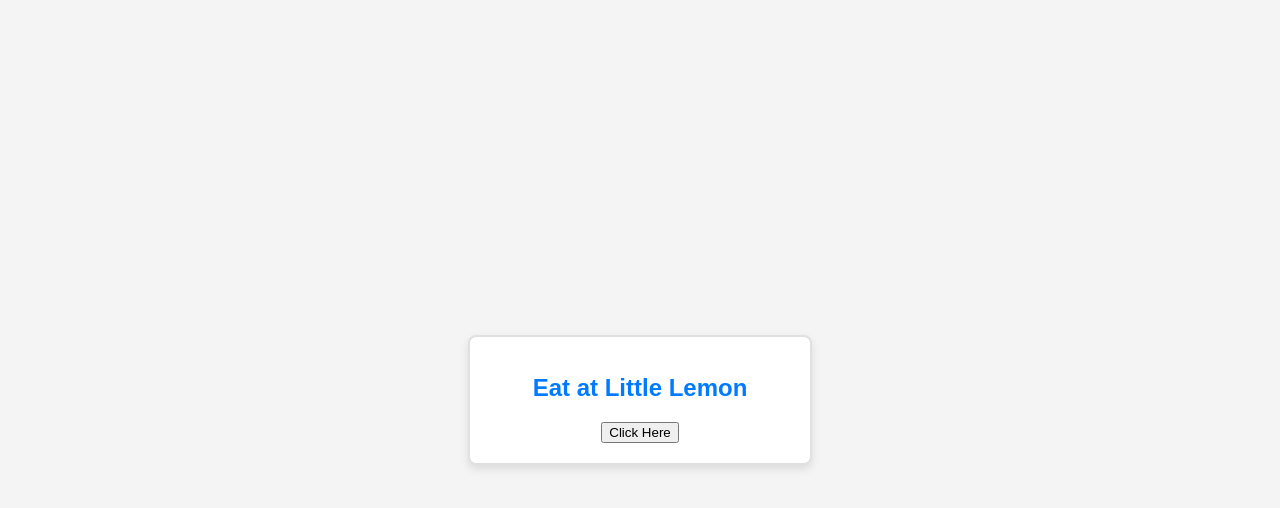
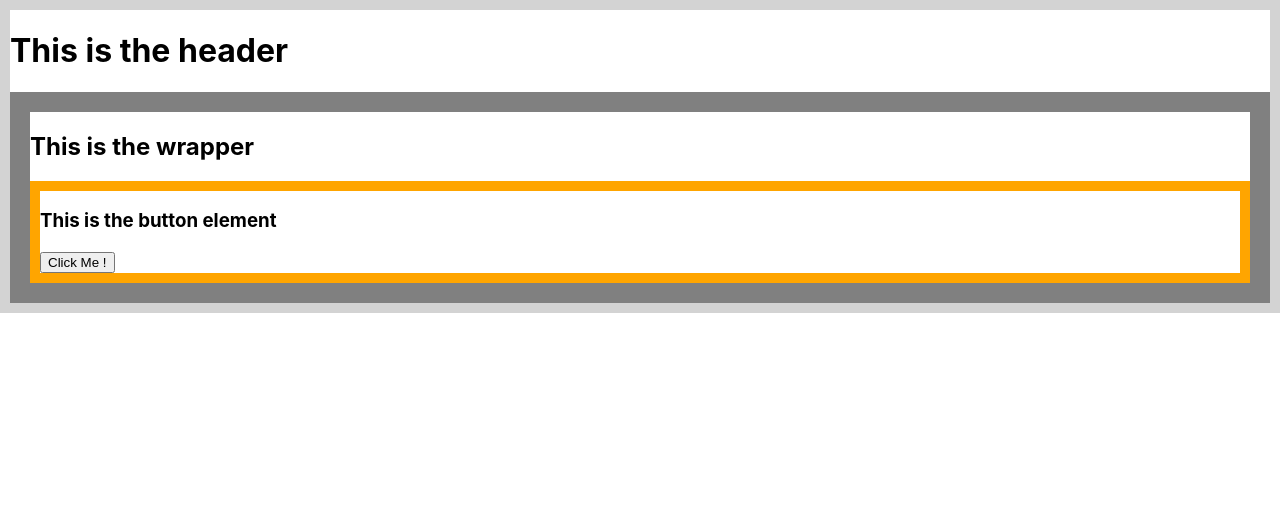
Before and after one commit to wekt2k04/comoponent-intitialization, a React (Create React App) app: page / in a window 1280 px wide. Shown: the top 508 px of the page. Built offline with nearby package versions, Linux system fonts and the light colour scheme.

Commit message:
Pop drilling in JavaScript and removing unused files

```diff
--- a/src/App.js
+++ b/src/App.js
@@ -1,17 +1,38 @@
-import './App.css'
-import { useState } from "react";
-import Heading from "./Heading";
-function App() {
+function Main(props) {
+  return <Header msg={props.msg} />;
+};
 
-  const [word, setWord] = useState("Eat")
-  function handleClick(){word === "Eat" ? setWord("Drink") : setWord("Eat")}
+function Header(props) {
+  return(
+    <div style={{ border: "10px solid lightgray"}}>
+      <h1>This is the header</h1>
+      <Wrapper msg={props.msg}/>
+    </div>
+  );
+};
 
+function Wrapper(props) {
   return (
-    <div className="card">
-    < Heading message={word + " at Little Lemon"}/>
-    <button onClick={handleClick}>Click Here</button>
+    <div style={{ border: "20px solid gray"}}>
+      <h2>This is the wrapper</h2>
+      <Button msg={props.msg}/>
+    </div>
+  );
+};
+
+function Button(props) {
+  return (
+    <div style={{border : "10px solid orange"}}>
+      <h3>This is the button element</h3>
+      <button onClick={() => alert(props.msg)}>Click Me !</button>
     </div>
   );
 }
 
+function App(){
+  return(
+    <Main msg="I passed through the Main, then the Header, the Wrapper and finally the Button element"/>
+  );
+};
+
 export default App;
--- a/src/Child.js
+++ /dev/null
@@ -1,3 +0,0 @@
-export default function Child(props) {
-    return(<h1>{props.message}</h1>);
-}
--- a/src/Dog.js
+++ /dev/null
@@ -1,4 +0,0 @@
-import Puppy from "./Puppy";
-function Dog(props) { return <Puppy name="Max" bowlShape="Square" bowlStatus="full"/>;}
-
-export default Dog;
--- a/src/Heading.js
+++ /dev/null
@@ -1,5 +0,0 @@
-export default function Heading(props) {
-    return(
-        <h1>{props.message}</h1>
-    );
-}
--- a/src/Puppy.js
+++ /dev/null
@@ -1,6 +0,0 @@
-import Bowl from "./Bowl";
-function Puppy(props) {
-    return(<div>{props.name} has a <Bowl bowlShape="square" bowlStatus="full" /></div>);
-}
-
-export default Puppy;
```
Also changed, not shown: src/Bowl.js (deleted, +0 -7 lines), src/Btn.js (deleted, +0 -9 lines), src/Card.js (deleted, +0 -10 lines), src/InputComponent.js (deleted, +0 -18 lines), src/ModeToogler.js (deleted, +0 -22 lines).
